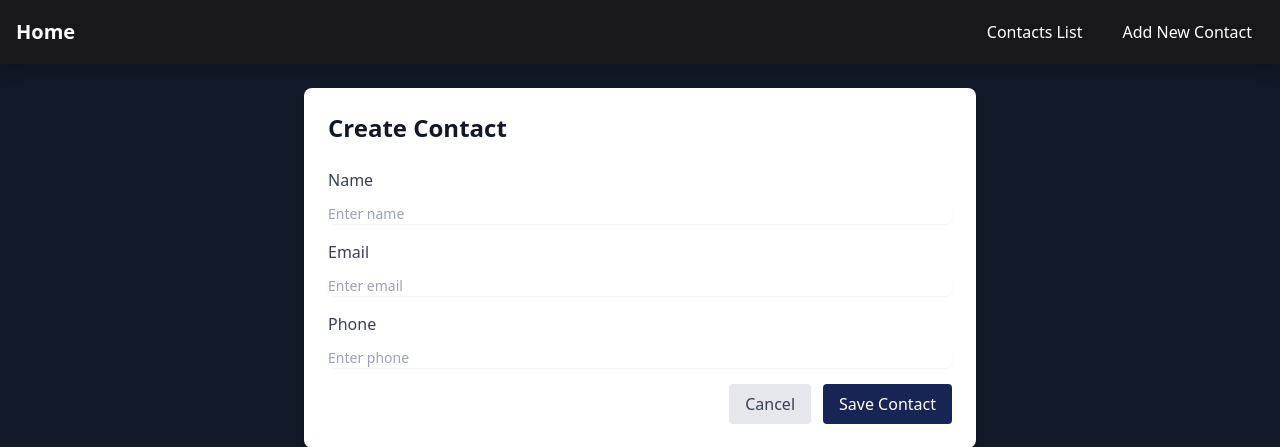
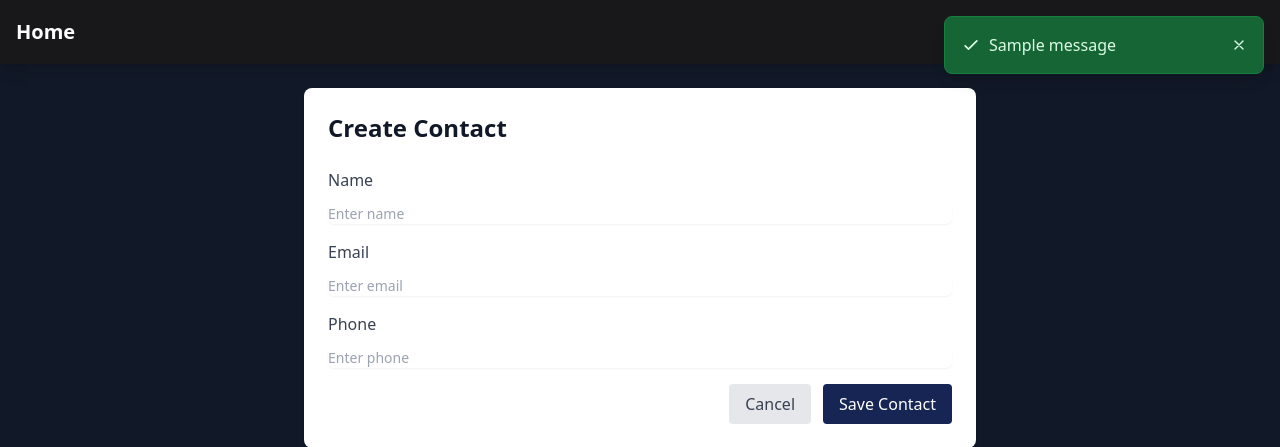
Before and after one commit to hiralinda/contact-list-crud, a Django app: page /create/ in a window 1280 px wide. Shown: the top 447 px of the page. Run offline with Django 5.2, Linux system fonts and the light colour scheme; tables that the repository leaves empty hold one stand-in row (values such as "Sample post"); one stand-in notice (Sample message) is shown; some libraries are stand-ins or nearby versions.

Commit message:
add status update

```diff
--- a/contacts/templates/layout.html
+++ b/contacts/templates/layout.html
@@ -23,9 +23,60 @@
         </div>
     </nav>
 
+    <!-- Display Django messages -->
+    {% if messages %}
+        <div class="fixed top-4 right-4 z-50 space-y-4 min-w-[320px]">
+            {% for message in messages %}
+                <div class="animate-fade-in-down rounded-lg p-4 shadow-lg {% if message.tags == 'success' %}bg-green-800 text-green-100 border border-green-700{% elif message.tags == 'error' %}bg-red-800 text-red-100 border border-red-700{% elif message.tags == 'warning' %}bg-yellow-800 text-yellow-100 border border-yellow-700{% elif message.tags == 'info' %}bg-blue-800 text-blue-100 border border-blue-700{% endif %} flex items-center justify-between">
+                    <div class="flex items-center">
+                        {% if message.tags == 'success' %}
+                            <svg class="w-5 h-5 mr-2" fill="none" stroke="currentColor" viewBox="0 0 24 24">
+                                <path stroke-linecap="round" stroke-linejoin="round" stroke-width="2" d="M5 13l4 4L19 7"></path>
+                            </svg>
+                        {% elif message.tags == 'error' %}
+                            <svg class="w-5 h-5 mr-2" fill="none" stroke="currentColor" viewBox="0 0 24 24">
+                                <path stroke-linecap="round" stroke-linejoin="round" stroke-width="2" d="M6 18L18 6M6 6l12 12"></path>
+                            </svg>
+                        {% elif message.tags == 'warning' %}
+                            <svg class="w-5 h-5 mr-2" fill="none" stroke="currentColor" viewBox="0 0 24 24">
+                                <path stroke-linecap="round" stroke-linejoin="round" stroke-width="2" d="M12 9v2m0 4h.01m-6.938 4h13.856c1.54 0 2.502-1.667 1.732-3L13.732 4c-.77-1.333-2.694-1.333-3.464 0L3.34 16c-.77 1.333.192 3 1.732 3z"></path>
+                            </svg>
+                        {% elif message.tags == 'info' %}
+                            <svg class="w-5 h-5 mr-2" fill="none" stroke="currentColor" viewBox="0 0 24 24">
+                                <path stroke-linecap="round" stroke-linejoin="round" stroke-width="2" d="M13 16h-1v-4h-1m1-4h.01M21 12a9 9 0 11-18 0 9 9 0 0118 0z"></path>
+                            </svg>
+                        {% endif %}
+                        <p>{{ message }}</p>
+                    </div>
+                    <button onclick="this.parentElement.remove()" class="ml-4 text-current hover:text-white">
+                        <svg class="w-4 h-4" fill="none" stroke="currentColor" viewBox="0 0 24 24">
+                            <path stroke-linecap="round" stroke-linejoin="round" stroke-width="2" d="M6 18L18 6M6 6l12 12"></path>
+                        </svg>
+                    </button>
+                </div>
+            {% endfor %}
+        </div>
+    {% endif %}
+
     <!-- Main Content -->
     <main class="max-w-7xl mx-auto py-6 px-4 sm:px-6 lg:px-8">
         {% block content %}{% endblock %}
     </main>
+
+    <style>
+        @keyframes fadeInDown {
+            from {
+                opacity: 0;
+                transform: translateY(-1rem);
+            }
+            to {
+                opacity: 1;
+                transform: translateY(0);
+            }
+        }
+        .animate-fade-in-down {
+            animation: fadeInDown 0.3s ease-out;
+        }
+    </style>
 </body>
 </html>
--- a/contacts/views.py
+++ b/contacts/views.py
@@ -1,7 +1,8 @@
 from django.shortcuts import render, redirect, get_object_or_404
+from django.contrib import messages
 from .models import Contact
 from .forms import ContactForm
-from django.views.generic import ListView
+# from django.views.generic import ListView
 from django.db.models import Q
 
 def index(request):
@@ -29,31 +30,50 @@ def contact_list(request):
 
 # Create a new contact
 def contact_create(request):
-    if request.method == "POST":
-        form = ContactForm(request.POST)
-        if form.is_valid():
-            form.save()
-            return redirect('contact_list')
-    else:
-        form = ContactForm()
-    return render(request, 'contacts/contact_form.html', {'form': form})
+    try:
+        if request.method == "POST":
+            form = ContactForm(request.POST)
+            if form.is_valid():
+                form.save()
+                messages.success(request, 'Contact created successfully!')
+                return redirect('contact_list')
+        else:
+            form = ContactForm()
+        return render(request, 'contacts/contact_form.html', {'form': form})
+    except Exception as e:
+        messages.error(request, 'An error occurred while creating the contact.')
+        return render(request, 'contacts/contact_form.html', {'form': form})
 
 # Update an existing contact
 def contact_update(request, id):
     contact = get_object_or_404(Contact, id=id)
-    if request.method == "POST":
-        form = ContactForm(request.POST, instance=contact)
-        if form.is_valid():
-            form.save()
-            return redirect('contact_list')
-    else:
-        form = ContactForm(instance=contact)
+
+    try:
+        if request.method == "POST":
+            form = ContactForm(request.POST, instance=contact)
+            if form.is_valid():
+                form.save()
+                messages.success(request, 'Contact updated successfully!')
+                return redirect('contact_list')
+            else:
+                messages.error(request, 'There was an issue with the form. Please correct the errors and try again.')
+        else:
+            form = ContactForm(instance=contact)
+
+    except Exception as e:
+        messages.error(request, 'An unexpected error occurred while updating the contact.')
+        return render(request, 'contacts/contact_form.html', {'form': form})
+
     return render(request, 'contacts/contact_form.html', {'form': form})
 
 # Delete a contact
 def contact_delete(request, id):
     contact = get_object_or_404(Contact, id=id)
     if request.method == "POST":
-        contact.delete()
-        return redirect('contact_list')
+        try:
+            contact.delete()
+            messages.success(request, 'Contact deleted successfully!')
+            return redirect('contact_list')
+        except Exception as e:
+            messages.error(request, 'An error occurred while deleting the contact.')
     return render(request, 'contacts/contact_confirm_delete.html', {'contact': contact})
```
